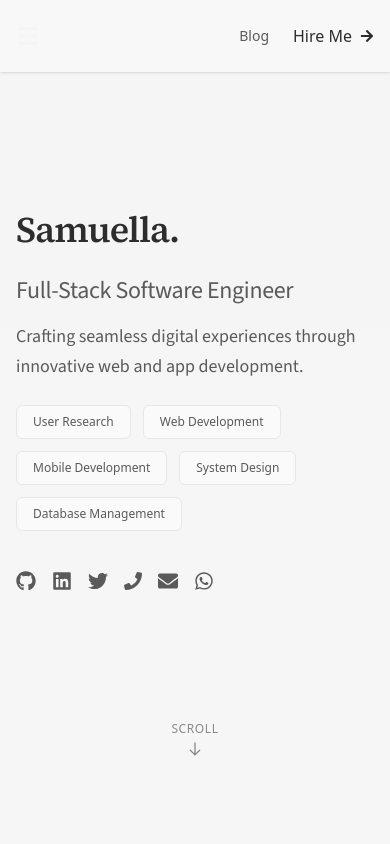
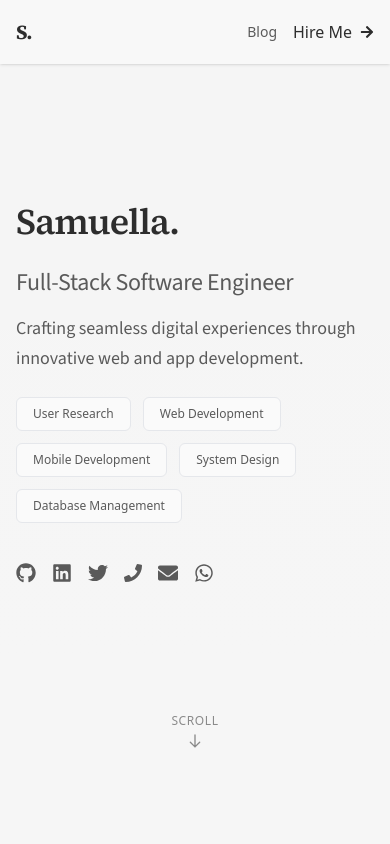
Before and after one commit to aglago/samuella, a Next.js app: page / in a window 390 px wide. Shown: the top 844 px of the page. Built offline with nearby package versions, Linux system fonts and the light colour scheme.

Commit message:
Add mobile logo to header, clean up unused code

```diff
--- a/components/Header.tsx
+++ b/components/Header.tsx
@@ -2,11 +2,10 @@
 
 import { useState, useEffect } from 'react';
 import Link from 'next/link';
-import { FaBars, FaTimes, FaArrowRight } from 'react-icons/fa';
+import { FaArrowRight } from 'react-icons/fa';
 import { CONTACT_INFO } from '@/lib/constants';
 
 const Header = () => {
-  const [isMenuOpen, setIsMenuOpen] = useState(false);
   const [scrollDirection, setScrollDirection] = useState('up');
   const [lastScrollY, setLastScrollY] = useState(0);
   const [isVisible, setIsVisible] = useState(true);
@@ -39,37 +38,19 @@ const Header = () => {
     };
   }, [lastScrollY, scrollDirection]);
 
-  const toggleMenu = () => {
-    setIsMenuOpen(!isMenuOpen);
-  };
-
-  // const navItems = [
-  //   { name: 'Home', path: '/' },
-  //   { name: 'Services', path: '/services' },
-  //   { name: 'Projects', path: '/projects' },
-  //   { name: 'Contact', path: '/contact' },
-  // ];
-
   return (
     <header
       className={`bg-[#F8F8F8] text-light shadow sticky top-0 z-10 bg-opacity-100 transition-transform duration-300 ease-in-out ${
         isVisible ? 'transform-none' : '-translate-y-full'
       }`}
     >
-      <div className="max-w-5xl mx-auto px-4 py-3 flex justify-between items-center">
-        <Link href="/" className="hidden lg:block text-xl font-bold tracking-tighter logo text-primary">
-          <h1>Samuella.</h1>
+      <div className="max-w-5xl mx-auto px-4 py-2 lg:py-3 flex justify-between items-center">
+        <Link href="/" className="text-xl font-bold tracking-tighter logo text-primary">
+          <span className="lg:hidden">S.</span>
+          <span className="hidden lg:inline">Samuella.</span>
         </Link>
 
-        {/* Mobile menu button */}
-        <button
-          className="md:hidden text-light focus:outline-none"
-          onClick={toggleMenu}
-        >
-          {isMenuOpen ? <FaTimes size={24} /> : <FaBars size={24} />}
-        </button>
-
-        <div className="flex items-center gap-6">
+        <div className="flex items-center gap-4 sm:gap-6">
           <Link
             href="/blog"
             className="text-secondary hover:text-primary transition-colors text-sm"
@@ -85,52 +66,6 @@ const Header = () => {
             </Link>
         </div>
       </div>
-
-      {/* Mobile Navigation
-      {isMenuOpen && (
-        <nav className="md:hidden bg-dark bg-opacity-100 p-4">
-          <div className="flex flex-col space-y-4">
-            {navItems.map((item) => (
-              <Link
-                key={item.name}
-                href={item.path}
-                className={`hover:text-accent transition-colors ${
-                  pathname === item.path ? 'text-accent' : ''
-                }`}
-                onClick={() => setIsMenuOpen(false)}
-              >
-                {item.name}
-              </Link>
-            ))}
-            <div className="flex items-center space-x-4 pt-4 border-t border-gray-700">
-              <a
-                href={CONTACT_INFO.social.github}
-                target="_blank"
-                rel="noopener noreferrer"
-                className="hover:text-accent transition-colors"
-              >
-                <FaGithub size={20} />
-              </a>
-              <a
-                href={CONTACT_INFO.social.linkedin}
-                target="_blank"
-                rel="noopener noreferrer"
-                className="hover:text-accent transition-colors"
-              >
-                <FaLinkedin size={20} />
-              </a>
-              <a
-                href={CONTACT_INFO.social.twitter}
-                target="_blank"
-                rel="noopener noreferrer"
-                className="hover:text-accent transition-colors"
-              >
-                <FaTwitter size={20} />
-              </a>
-            </div>
-          </div>
-        </nav>
-      )} */}
     </header>
   );
 };
```
